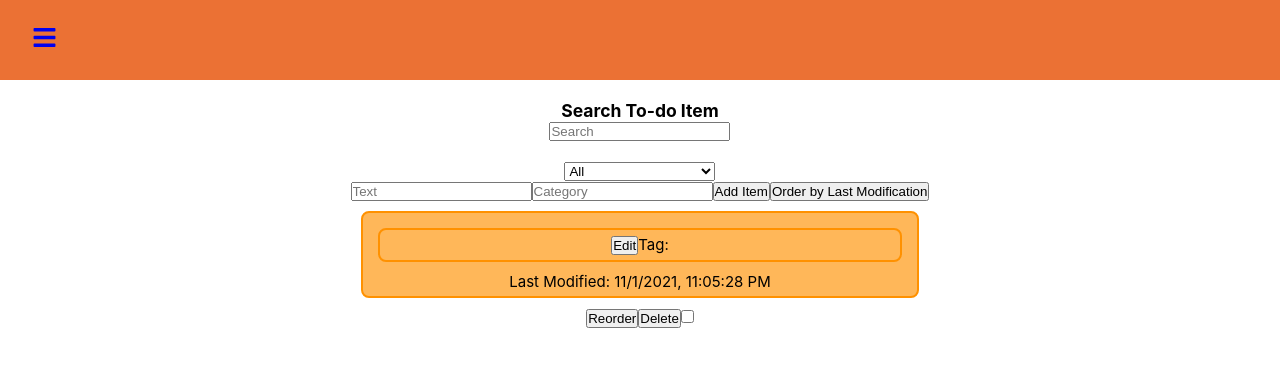
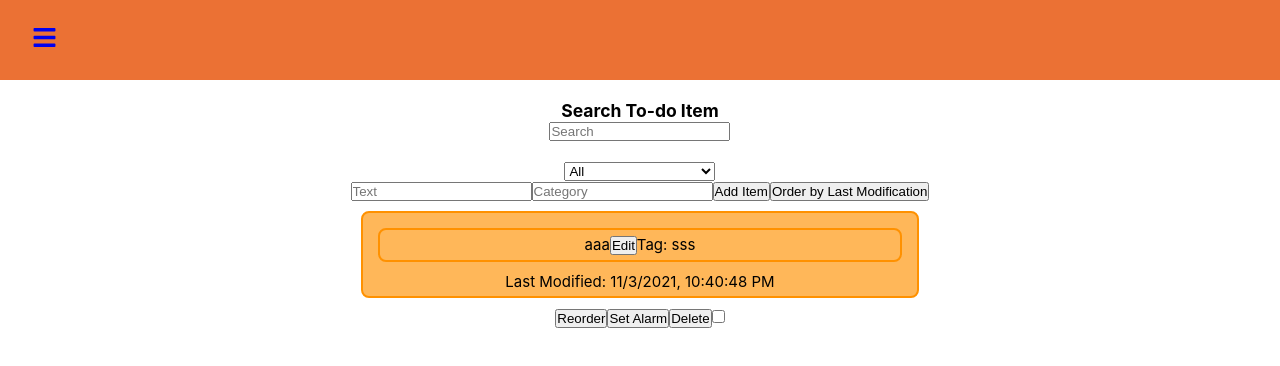
Before and after one commit to jaakko13/toDoList-ReactJS, a React (Create React App) app: page / in a window 1280 px wide. Shown: the top 366 px of the page. Built offline with nearby package versions, Linux system fonts and the light colour scheme; data requests are answered from the project's data file.

Commit message:
Alarms Function done

```diff
--- a/db.json
+++ b/db.json
@@ -1,12 +1,14 @@
 {
   "tasks": [
     {
-      "id": 1635800728072,
-      "text": "",
+      "id": 1,
+      "text": "aaa",
       "completed": false,
-      "tag": "",
-      "lastMod": 1635800728072,
-      "displayDate": "11/1/2021, 11:05:28 PM"
+      "tag": "sss",
+      "lastMod": 1635972048050,
+      "displayDate": "11/3/2021, 10:40:48 PM",
+      "outOfTime": false,
+      "alarm": "2021-11-03T22:41"
     }
   ],
   "completed": []
--- a/package.json
+++ b/package.json
@@ -3,11 +3,13 @@
   "version": "0.1.0",
   "private": true,
   "dependencies": {
+    "@syncfusion/ej2-react-calendars": "^19.3.46",
     "@testing-library/jest-dom": "^5.11.4",
     "@testing-library/react": "^11.1.0",
     "@testing-library/user-event": "^12.1.10",
     "axios": "^0.24.0",
     "react": "^17.0.2",
+    "react-datetime-picker": "^3.4.2",
     "react-dom": "^17.0.2",
     "react-icons": "^4.2.0",
     "react-router-dom": "^5.3.0",
--- a/src/pages/home.js
+++ b/src/pages/home.js
@@ -1,7 +1,6 @@
 import React from 'react'
 import './home.css';
 import axios from 'axios';
-
 
 function Home() {
 	const [todo, setTodo] = React.useState([])
@@ -16,6 +15,8 @@ function Home() {
 	const [complete, setComplete] = React.useState([])
 	const [search, setSearch] = React.useState('')
 	const [order, setOrder] = React.useState(false)
+	const [dates, setDates] = React.useState(null)
+	const [alarmDate, setAlarmDate] = React.useState('')
 
 	React.useEffect(() => {
 		axios.get('http://127.0.0.1:3010/tasks')
@@ -42,21 +43,34 @@ function Home() {
 		localStorage.setItem("categoryList", tags)
 	}, [categories])
 
+	React.useEffect(() => {
+
+		const interval = setInterval(() => {
+			//setAlarmDate(dates)
+			setAlarm(dates)
+			console.log('useEffect ran')
+			console.log('alarmDateUSe' + alarmDate)
+
+		}, 30000);
+		return () => clearInterval(interval);
+	})
+
 	function handleSubmit(e) {
 
 		const newTodo = { //template for each task created
-			id: new Date().getTime(),
 			text: current,
 			completed: false,
 			tag: tag,
 			lastMod: new Date().getTime(),
-			displayDate: new Date().toLocaleString()
+			displayDate: new Date().toLocaleString(),
+			outOfTime: false,
+			alarm: '',
 		}
 
 		fetch('http://127.0.0.1:3010/tasks', { //Used to POST new tasks to db
 			method: 'POST',
 			headers: { 'Content-Type': 'application/json' },
-			body: JSON.stringify({ id: newTodo.id, text: newTodo.text, completed: newTodo.completed, tag: newTodo.tag, lastMod: newTodo.lastMod, displayDate: newTodo.displayDate })
+			body: JSON.stringify({ text: newTodo.text, completed: newTodo.completed, tag: newTodo.tag, lastMod: newTodo.lastMod, displayDate: newTodo.displayDate, outOfTime: newTodo.outOfTime, alarm: newTodo.alarm })
 		}).then((resp) => resp.json())
 			.then((data) => { console.log(data) });
 
@@ -197,6 +211,106 @@ function Home() {
 		);
 	}
 
+	function inputDate(id) {
+		return (
+			<div>
+				<input min={new Date().toISOString().slice(0, -8)} type='datetime-local' onChange={(e) => setAlarmDate(e.target.value)} value={alarmDate} />
+				<button onClick={() => {
+					alert("Alarm Set!")
+					setAlarm(dates)}}>Enter Alarm Date</button>
+			</div>
+		)
+	}
+
+	function setAlarm(id) {
+		if (alarmDate === null) {
+			return
+		}
+
+
+		todo.map((item) => {
+			if (item.id === id) {
+				fetch(`http://127.0.0.1:3010/tasks/${id}`, {
+					method: 'PUT',
+					headers: { 'Content-Type': 'application/json' },
+					body: JSON.stringify({ id: item.id, text: item.text, completed: item.completed, tag: item.tag, lastMod: new Date().getTime(), displayDate: new Date().toLocaleString(), outOfTime: false, alarm: alarmDate })
+				}).then((resp) => resp.json())
+					.then((data) => { console.log(data) });
+
+			}
+			return item
+		})
+
+
+
+		const now = new Date()
+		const date = [now.getFullYear(), now.getMonth() + 1, now.getDay(), now.getHours(), now.getMinutes()] //+1 because month starts from 0
+
+		console.log('date:' + date[0] + ', ' + date[1] + ', ' + date[2] + ', ' + date[3] + ', ' + date[4])
+		console.log(now)
+
+		const year = alarmDate.substring(0, 4)
+		const month = alarmDate.substring(5, 7)
+		const day = alarmDate.substring(8, 10)
+		const hour = alarmDate.substring(11, 13)
+		const minute = alarmDate.substring(14, 16)
+
+		const formattedAlarm = [parseInt(year, 10), parseInt(month, 10), parseInt(day, 10), parseInt(hour, 10), parseInt(minute, 10),]
+
+		console.log('formattedAlarm:' + formattedAlarm[0] + ',' + formattedAlarm[1] + ',' + formattedAlarm[2] + ',' + formattedAlarm[3] + ',' + formattedAlarm[4])
+
+		todo.map((item) => {
+			if (item.id === id) {
+				if (date[0] > formattedAlarm[0]) {
+					timer(id)
+					alert(`You ran out of time on item: ${item.text} Tag: ${item.tag}`)
+
+				}
+				else if (date[0] >= formattedAlarm[0] && date[1] > formattedAlarm[1]) {
+					timer(id)
+					alert(`You ran out of time on item: ${item.text} Tag: ${item.tag}`)
+
+				}
+				else if (date[0] >= formattedAlarm[0] && date[1] >= formattedAlarm[1] && date[2] > formattedAlarm[2]) {
+					timer(id)
+					alert(`You ran out of time on item: ${item.text} Tag: ${item.tag}`)
+
+				}
+				else if (date[0] >= formattedAlarm[0] && date[1] >= formattedAlarm[1] && date[2] >= formattedAlarm[2] && date[3] > formattedAlarm[3]) {
+					timer(id)
+					alert(`You ran out of time on item: ${item.text} Tag: ${item.tag}`)
+
+				}
+				else if (date[0] >= formattedAlarm[0] && date[1] >= formattedAlarm[1] && date[2] >= formattedAlarm[2] && date[3] >= formattedAlarm[3] && date[4] >= formattedAlarm[4]) {
+					timer(id)
+					alert(`You ran out of time on item: ${item.text} Tag: ${item.tag}`)
+
+				}
+				if (item.outOfTime === true) {
+					alert(`You ran out of time on item: ${item.text} Tag: ${item.tag}`)
+				}
+			}
+		})
+	}
+
+	function timer(id) {
+		[...todo].map((item) => {
+			if (item.id === id) {
+				fetch(`http://127.0.0.1:3010/tasks/${id}`, {
+					method: 'PUT',
+					headers: { 'Content-Type': 'application/json' },
+					body: JSON.stringify({ id: item.id, text: item.text, completed: item.completed, tag: item.tag, lastMod: new Date().getTime(), displayDate: new Date().toLocaleString(), outOfTime: true, alarm: item.alarm })
+				}).then((resp) => resp.json())
+					.then((data) => { console.log(data) });
+				window.location.reload()
+
+			}
+			return item
+		})
+	}
+
+
+
 	//change from dropdown to change categories
 	function handleSelectChange(e, value) {
 		setDisplayTag(e.target.value)
@@ -232,6 +346,7 @@ function Home() {
 						<div key={filteredItem.id}  >
 							{edit === filteredItem.id ? (inputWithButton(filteredItem.id)) : (textWithEdit(filteredItem.id, filteredItem.text, filteredItem.tag, filteredItem.displayDate))}
 							{reorder === filteredItem.id ? (inputReorder(filteredItem.id)) : (<button onClick={() => setReorder(filteredItem.id)}>Reorder</button>)}
+							{dates === filteredItem.id ? (inputDate(filteredItem.id)) : (<button onClick={() => setDates(filteredItem.id)}>Set Alarm</button>)}
 
 							<button onClick={() => deleteItem(filteredItem.id, filteredItem.tag)}>Delete</button>
 							<input type='checkbox' onChange={() => toggleComplete(filteredItem.id)} checked={filteredItem.completed} />
```
Also changed, not shown: 1 other file (tests, documents, lock files or other folders).
